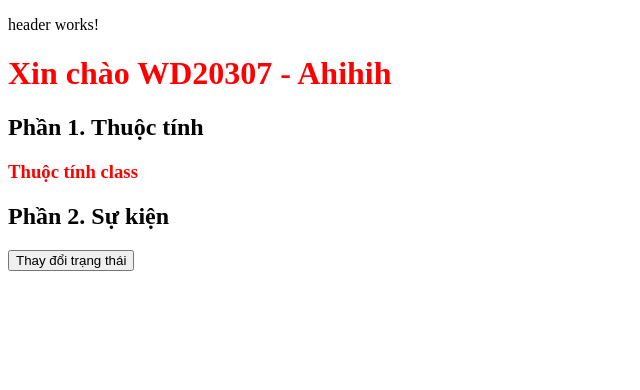
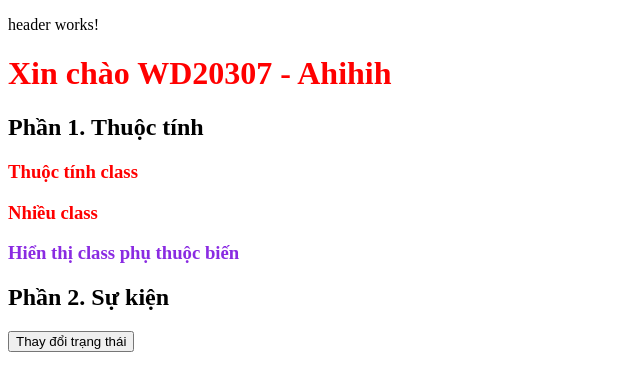
Before and after one commit to angocit/web208, an Angular app: page / in a window 1280 px wide. Shown: the top 390 px of the page, without its empty margins (0-640 px from the left). Built offline with nearby package versions, Linux system fonts and the light colour scheme.

Commit message:
b2:data-binding

```diff
--- a/src/app/app.css
+++ b/src/app/app.css
@@ -3,3 +3,4 @@ h1{
 }
 .text-red{color: red;}
 .text-blue{color: blue;}
+.active{color: blueviolet;}
--- a/src/app/app.html
+++ b/src/app/app.html
@@ -2,5 +2,7 @@
 <h1>{{title}}</h1>
 <h2>Phần 1. Thuộc tính</h2>
 <h3 [class] = "classname" class="title">Thuộc tính class</h3>
+<h3 [class] = "[classname,'text',fontweight]">Nhiều class</h3>
+<h3 [class.active] = "show">Hiển thị class phụ thuộc biến</h3>
 <h2>Phần 2. Sự kiện</h2>
 <button (click)="handleClick()">Thay đổi trạng thái</button>
--- a/src/app/app.ts
+++ b/src/app/app.ts
@@ -12,8 +12,11 @@ export class App {
   // protected readonly title = signal('wd20307');
   title:string = 'Xin chào WD20307 - Ahihih'
   classname:string = "text-red"
+  fontweight:string = 'font-bold'
+  show:boolean = true
   handleClick=()=>{
     // alert("Ahihihi")
-    this.classname = "text-blue"
+    this.classname = (this.classname=='text-red')?"text-blue":'text-red'
+    this.show = !this.show
   }
 }
```
